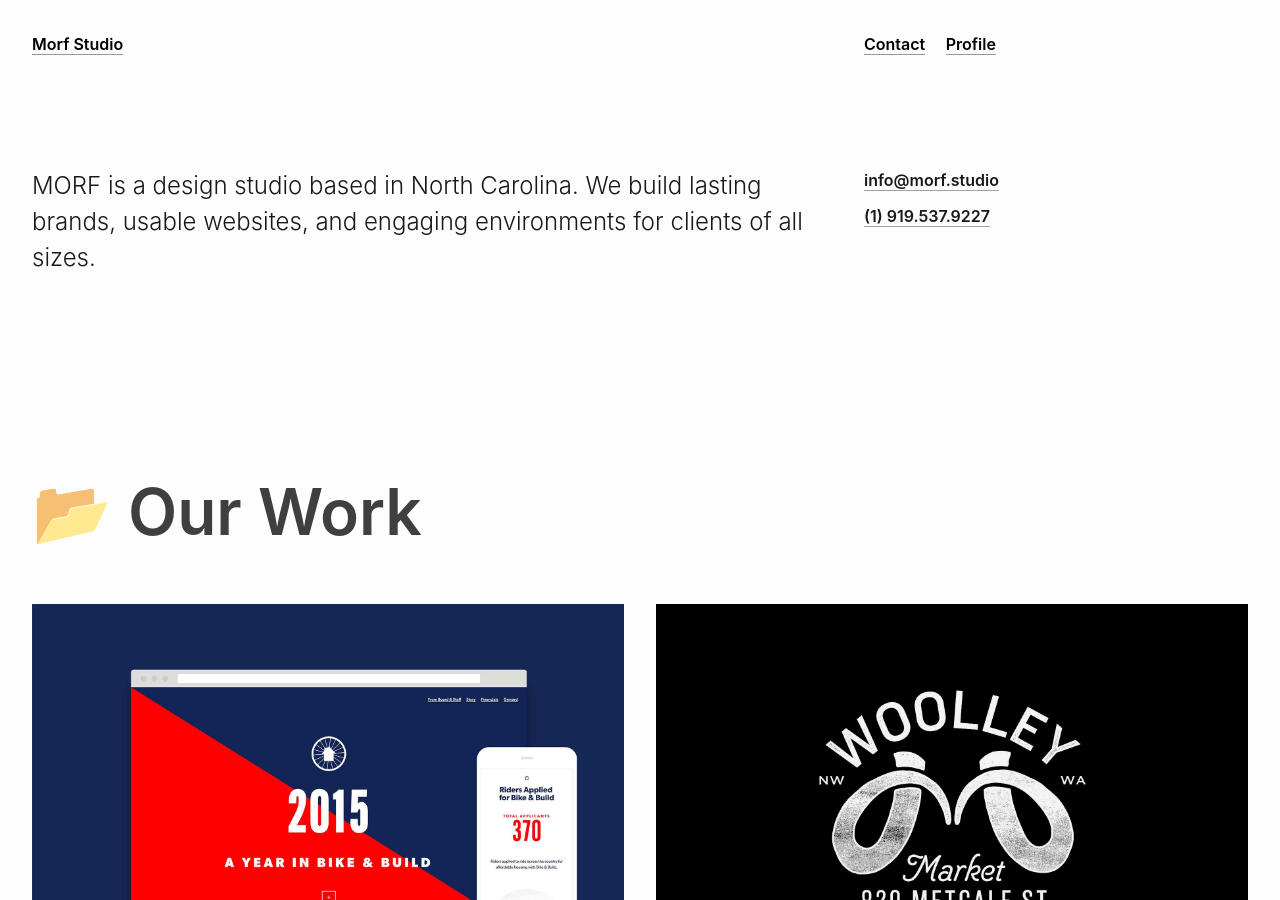
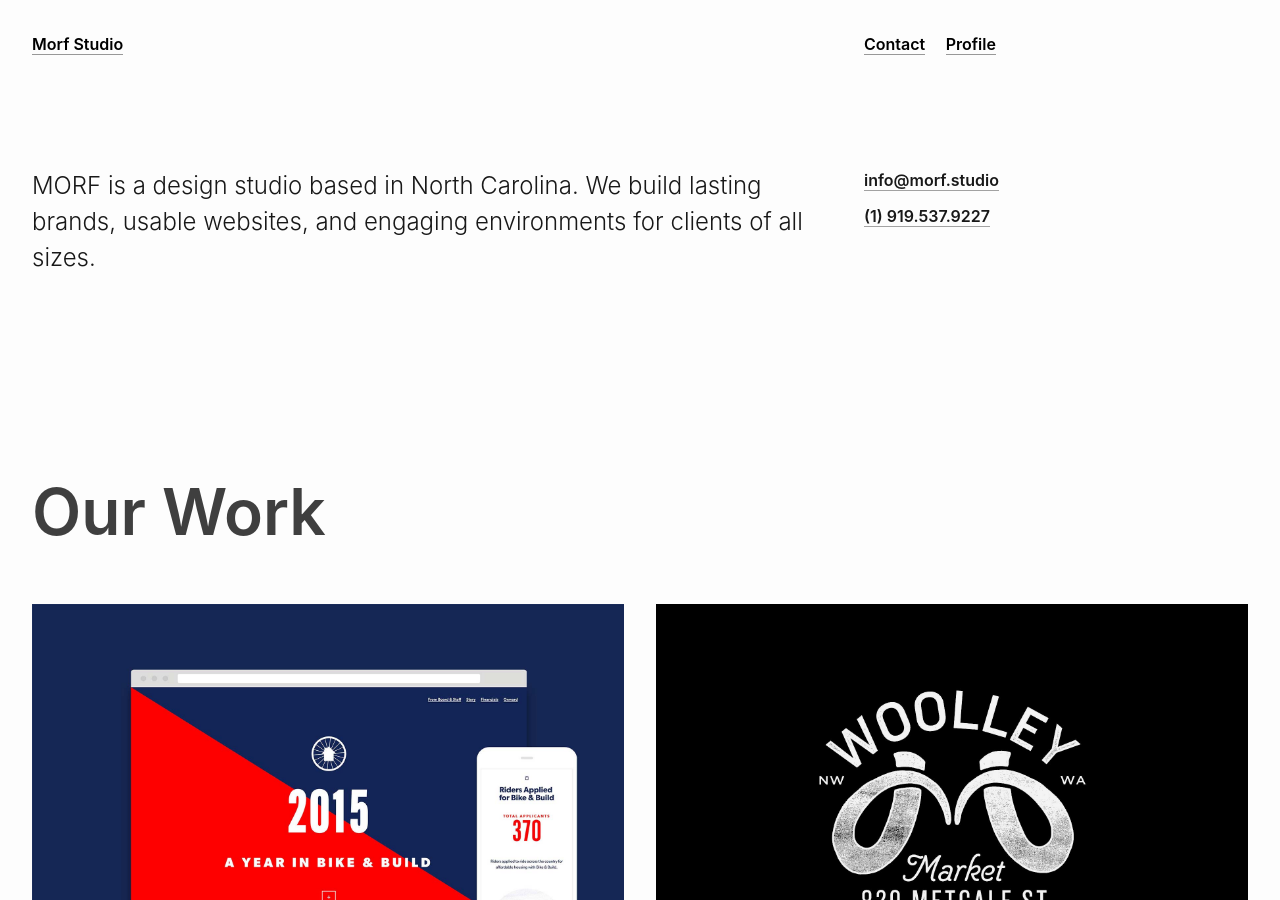
Before and after one commit to morfdesign/morfdesign.github.io, a Jekyll site: the page built from index.html, in a window 1280 px wide and 900 px high. Built offline with Jekyll 4.4.1, drawn with Linux system fonts in a browser that asks for light colours.

Commit message:
delete icon

```diff
--- a/index.html
+++ b/index.html
@@ -17,7 +17,7 @@ layout: default
   <section id="work" class="pad-x-m pad-y-xl cf">
         <div class="pad-y-m">
           <div class="pad-m">
-            <h1> 📂 Our Work </h1>
+            <h1> Our Work </h1>
           </div>
 
             <section class="grid cf">
```
